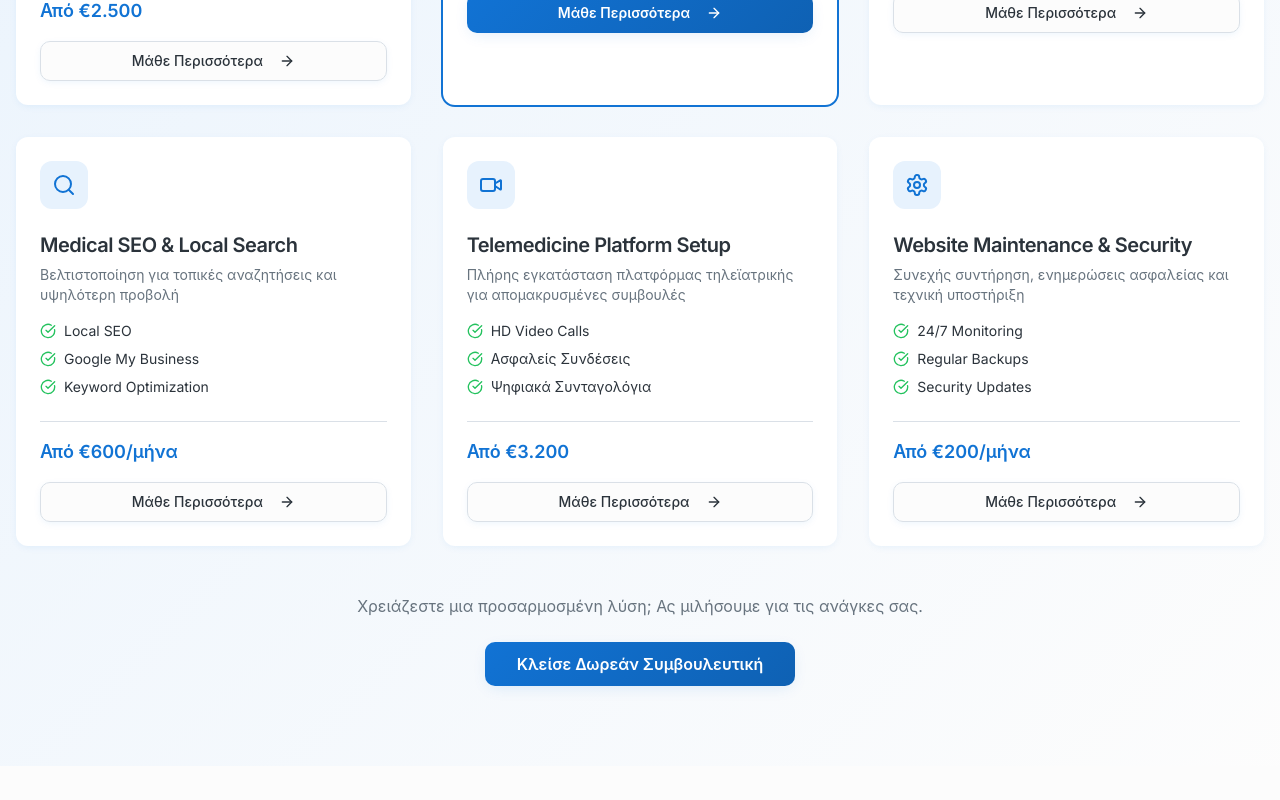
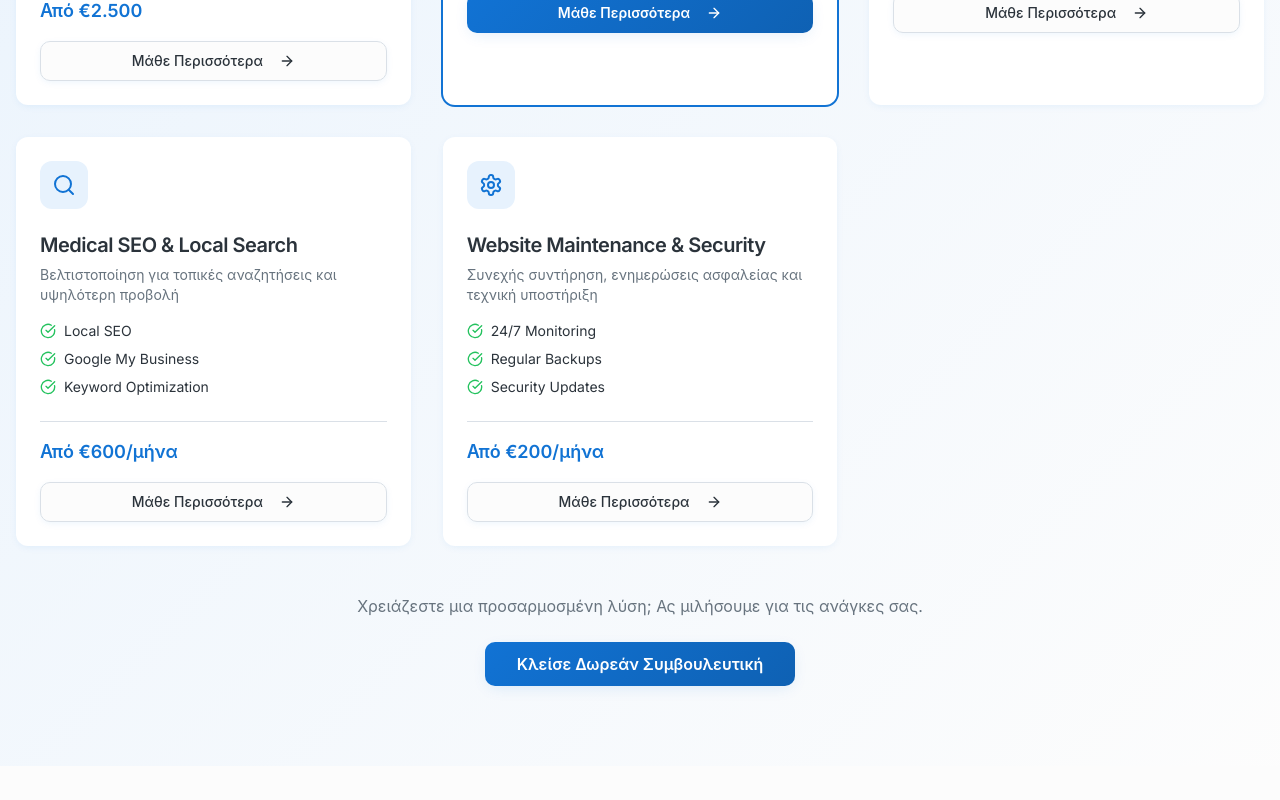
Before and after one commit to marinospalamaris/medweb-pros-gr, a React (Vite) app: page / in a window 1280 px wide. Shown: the part 2400-3200 px from the top of the page. Built offline with nearby package versions, Linux system fonts and the light colour scheme.

Commit message:
Update Telemedicine service
Remove "Telemedicine Platform Setup" from services.

```diff
--- a/src/components/Footer.tsx
+++ b/src/components/Footer.tsx
@@ -17,7 +17,6 @@ const Footer = () => {
     "GDPR-Compliant Portals",
     "Online Κρατήσεις",
     "Medical SEO",
-    "Telemedicine Setup",
     "Website Maintenance"
   ];
 
--- a/src/components/ServicesSection.tsx
+++ b/src/components/ServicesSection.tsx
@@ -44,14 +44,6 @@ const ServicesSection = () => {
       description: "Βελτιστοποίηση για τοπικές αναζητήσεις και υψηλότερη προβολή",
       features: ["Local SEO", "Google My Business", "Keyword Optimization"],
       price: "Από €600/μήνα",
-      popular: false
-    },
-    {
-      icon: Video,
-      title: "Telemedicine Platform Setup",
-      description: "Πλήρης εγκατάσταση πλατφόρμας τηλεϊατρικής για απομακρυσμένες συμβουλές",
-      features: ["HD Video Calls", "Ασφαλείς Συνδέσεις", "Ψηφιακά Συνταγολόγια"],
-      price: "Από €3.200",
       popular: false
     },
     {
```
